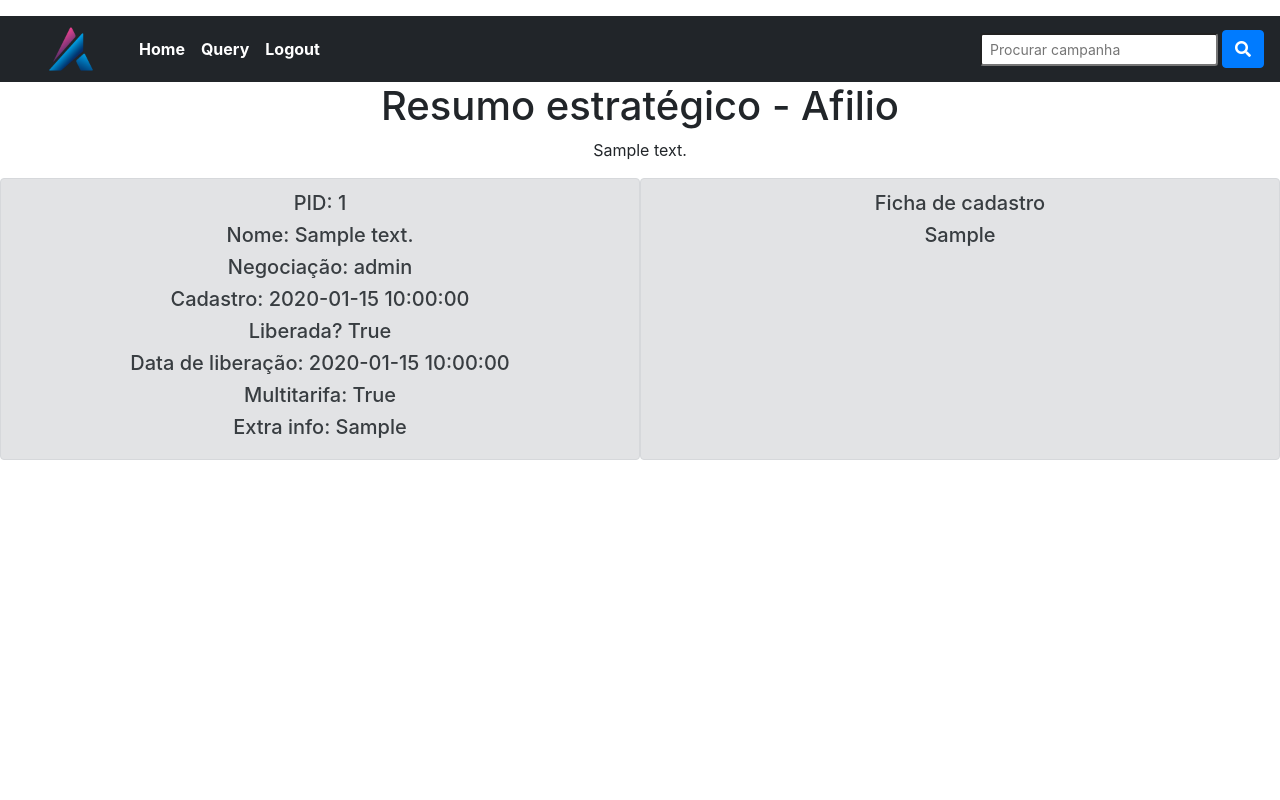
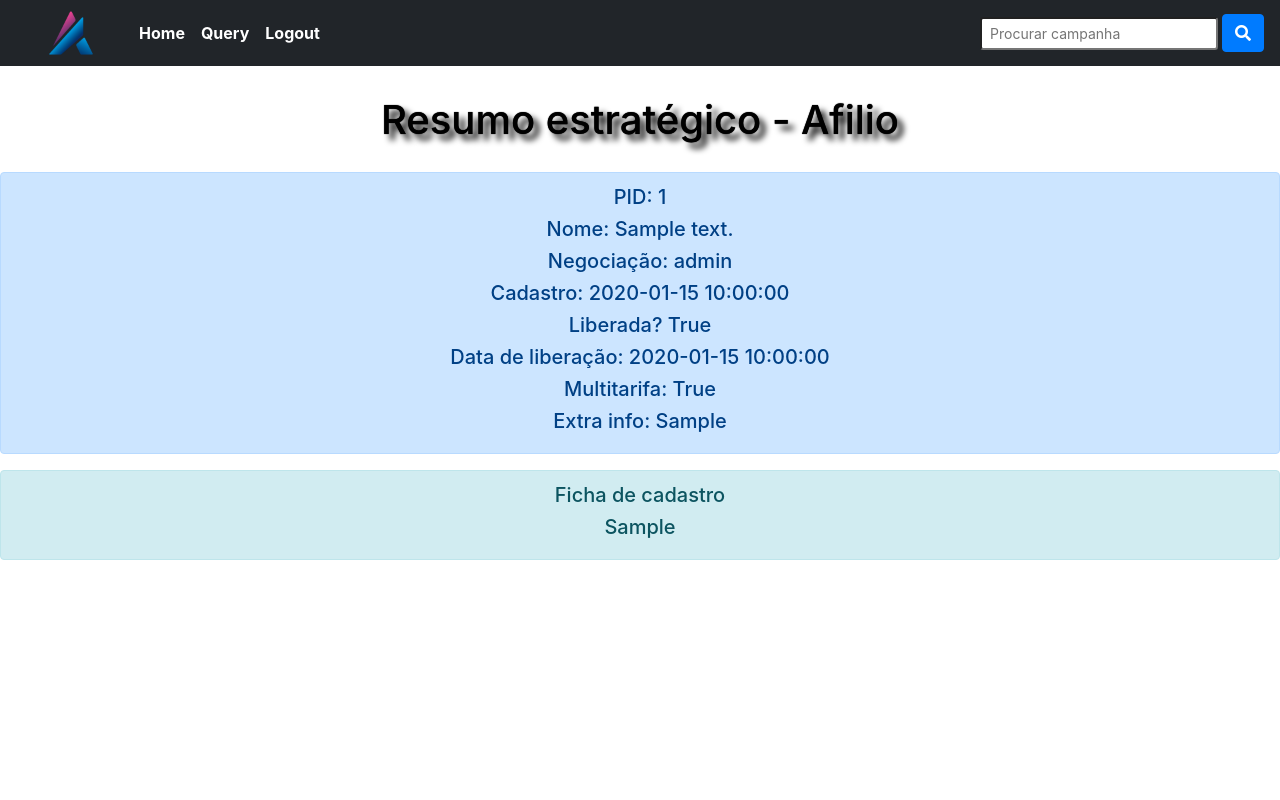
Before and after one commit to juniozguedes/customers_dashboard, a Flask app: page /afbase/1/inner in a window 1280 px wide. Run offline with Flask 2, Linux system fonts and the light colour scheme; a user stored in the database is signed in; tables that the repository leaves empty hold one stand-in row (values such as "Sample post"); some libraries are stand-ins or nearby versions; some web fonts are replaced.

Commit message:
Ajustes de front, fontes, sombreamento e toaster

```diff
--- a/static/js/script.js
+++ /dev/null
@@ -1 +0,0 @@
-script.js
--- a/static/styles/carousel.css
+++ b/static/styles/carousel.css
@@ -3,7 +3,7 @@
 /* Padding below the footer and lighter body text */
 
 body {
-  padding-top: 1rem;
+  padding-top: 0rem;
   padding-bottom: 2rem;
   color: #5a5a5a;
 }
@@ -51,6 +51,19 @@
   color: white;
 }
 
+.header_show_estrategia{
+  padding-left: 0px!important;
+  padding-right: 0px!important;
+  position: relative;
+  text-align: center;
+  color: black;
+  padding-top: 30px;
+}
+
+#sombraredondeadaestrategia{
+text-shadow: 6px 6px 6px black, 0 0 1px black;
+}
+
 .containerr {
     position: relative;
     text-align: center;
@@ -79,7 +92,51 @@
 }
 
 #sombraredondeada{
-text-shadow: 11px 11px 11px black, 0 0 5px black;
+text-shadow: 10px 10px 10px black, 0 0 5px black;
+}
+
+.vintepadtop{
+  padding-top: 20px;
+}
+
+/* CSS DO FOOTER */
+
+/* Sticky footer styles
+-------------------------------------------------- */
+html {
+  position: relative;
+  min-height: 100%;
+}
+body {
+  /* Margin bottom by footer height */
+  margin-bottom: 60px;
+}
+.footer {
+  position: absolute;
+  bottom: 0;
+  width: 100%;
+  /* Set the fixed height of the footer here */
+  height: 60px;
+  line-height: 60px; /* Vertically center the text there */
+  background-color: #f5f5f5;
+}
+
+
+/* Custom page CSS
+-------------------------------------------------- */
+/* Not required for template or sticky footer method. */
+
+body > .container {
+  padding: 60px 15px 0;
+}
+
+.footer > .container {
+  padding-right: 15px;
+  padding-left: 15px;
+}
+
+code {
+  font-size: 80%;
 }
 
 /* The sucesso - position it at the bottom and in the middle of the screen */
@@ -87,7 +144,7 @@
     visibility: hidden; /* Hidden by default. Visible on click */
     min-width: 250px; /* Set a default minimum width */
     margin-left: -125px; /* Divide value of min-width by 2 */
-    background-color: #333; /* Black background color */
+    background-color: #396db2; /* Black background color */
     color: #fff; /* White text color */
     text-align: center; /* Centered text */
     border-radius: 2px; /* Rounded borders */
--- a/templates/erro.html
+++ b/templates/erro.html
@@ -1 +1,4 @@
-Acesso não autorizado
+{% extends 'public_base.html' %}
+{% block content %}
+  <img src="{{url_for('static',filename='img/404_afilio.png')}}" style="width:100%; height:300px">
+{% endblock %}
--- a/templates/inner.html
+++ b/templates/inner.html
@@ -1,14 +1,13 @@
 {% extends 'base.html' %}
 {% block content %}
-<div class="container">
-	<div class="col-12 text-center">
-      <h1>Resumo estratégico - Afilio</h1>
-      <p>{{anunciante.description}}</p>
-    </div>
+<div class="container-fluid header_show_estrategia">
+  <div class="col-12">
+    <h1 id="sombraredondeadaestrategia">Resumo estratégico - Afilio</h1>
+  </div>
 </div>
 <div class="container-fluid">
-	<div class="row">
-		<div class="col-6 alert alert-secondary">
+	<div class="row vintepadtop">
+		<div class="col-12 alert alert-primary">
 			<div class="row">
 				<div class="col-md-12" style="text-align: center;">
 					<h5 class="header_cpa">PID: {{anunciante.pid}}</h5>
@@ -50,8 +49,9 @@
 				</div>
 			</div>
 		</div>
-		<div class="col-6 alert alert-secondary"style="text-align: center;">
-			<h5>Ficha de cadastro</h5><h5>{{anunciante.ficha}}</h5>
+		<div class="col-12 alert alert-info"style="text-align: center;">
+			<h5>Ficha de cadastro</h5>
+			<h5>{{anunciante.ficha}}</h5>
 		</div>
 	</div>
 </div>
--- a/templates/login.html
+++ b/templates/login.html
@@ -19,4 +19,10 @@
 		{% endwith %}
 	</div>
 </div>
+<footer class="footer">
+      <div class="container">
+        <span class="text-muted">Desenv. pela <span style="font-style: italic;">equipe de testes</span> do departamento de TI <a href="afilio.com.br">Afilio</a> 2018.</span>
+      </div>
+</footer>
+
 {% endblock %}
--- a/templates/showcpl.html
+++ b/templates/showcpl.html
@@ -1,14 +1,14 @@
 {% extends 'public_base.html' %}
 {% block content %}
 <div class="container-fluid header_show_cpl">
-  <img src="{{url_for('static',filename='img/afilio_banner.jpg')}}" style="width:100%; height:220px">
+  <img src="{{url_for('static',filename='img/afilio_banner.jpg')}}" style="width:100%; height:300px">
   <div class="centered">
     <h1 id="sombraredondeada">Mastertags & Pixel - Afilio</h1>
     <p id="sombraredondeada" style="font-weight: bold;">{{anunciante.description}}</p>
   </div>
 </div>
 
-<div class="container" style="padding-top: 20px;">
+<div class="container vintepadtop">
   <div class="row">
     <div class="col-9">
       <h4 class="header_cpa">Pixel de Conversão</h4>
```
Also changed, not shown: templates/showcpa.html (+8 -7 lines), templates/showcpamulti.html (+7 -7 lines), templates/showcpc.html (+8 -6 lines), templates/showcplmulti.html (+7 -7 lines), static/img/404_afilio.png (added), 1 other file.
